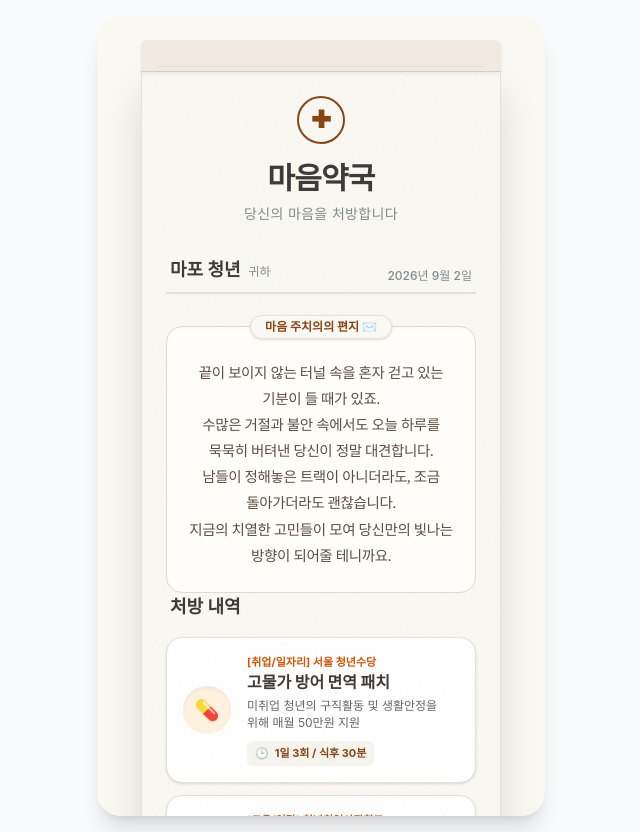
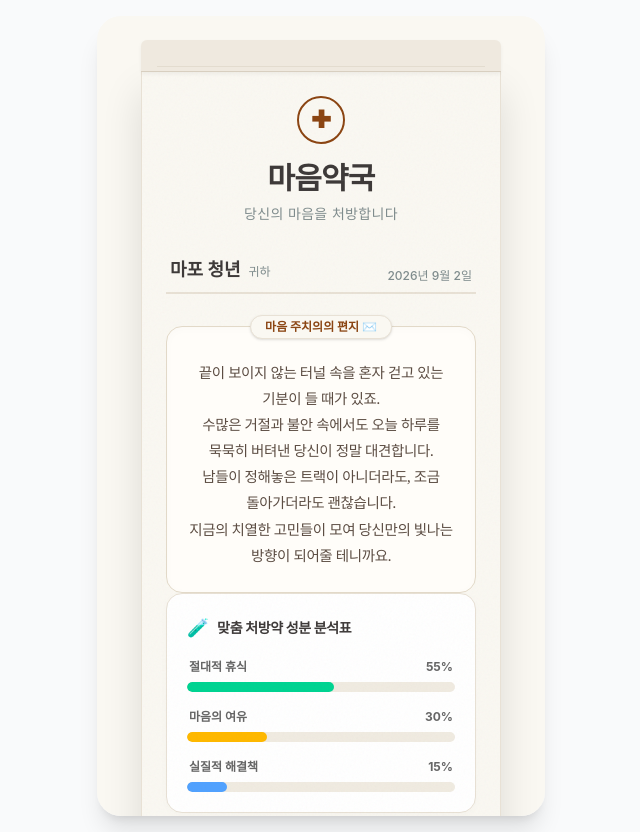
Before and after one commit to dayainow/youthrx-app, a React (Vite) app: page /1 in a window 1280 px wide. Shown: the whole page, without its empty margins (319-959 px from the left). Built offline with nearby package versions, Linux system fonts and the light colour scheme; a web font is replaced by a local one.

Commit message:
feat: add dynamic prescription ingredients chart to results

```diff
--- a/src/components/ResultScreen.tsx
+++ b/src/components/ResultScreen.tsx
@@ -55,6 +55,29 @@ export const ResultScreen = ({ policies, userEmotion, userConcern, onReset }: Pr
         <>아무렇지 않은 척 하루를 보냈지만, 혼자 남겨진 방 안에서 와르르 무너져 내릴 때가 있죠.<br/>버티느라 애쓰는 동안 정작 당신의 마음은 멍들어가고 있었을지도 모릅니다.<br/>이제는 괜찮은 척하지 않아도 좋습니다. 혼자 다 감당하지 않아도 괜찮아요.<br/>잠시 무거운 짐을 내려놓고 당신의 마음을 가장 먼저 돌보아 주세요.</>
       );
     }
+  };
+
+  const getIngredientData = () => {
+    if (userEmotion === '우울해') return [
+      { label: '따뜻한 위로', percent: 65, color: 'bg-rose-400' },
+      { label: '실질적 해결책', percent: 25, color: 'bg-blue-400' },
+      { label: '휴식 한 스푼', percent: 10, color: 'bg-emerald-400' },
+    ];
+    if (userEmotion === '지쳤어') return [
+      { label: '절대적 휴식', percent: 55, color: 'bg-emerald-400' },
+      { label: '마음의 여유', percent: 30, color: 'bg-amber-400' },
+      { label: '실질적 해결책', percent: 15, color: 'bg-blue-400' },
+    ];
+    if (userEmotion === '완벽해') return [
+      { label: '더 큰 도약', percent: 50, color: 'bg-indigo-400' },
+      { label: '자신감 충전', percent: 30, color: 'bg-amber-400' },
+      { label: '실질적 해결책', percent: 20, color: 'bg-blue-400' },
+    ];
+    return [
+      { label: '소소한 활력', percent: 45, color: 'bg-orange-400' },
+      { label: '따뜻한 공감', percent: 35, color: 'bg-rose-400' },
+      { label: '실질적 해결책', percent: 20, color: 'bg-blue-400' },
+    ];
   };
 
   const getDosageText = (idx: number) => {
@@ -119,6 +142,29 @@ export const ResultScreen = ({ policies, userEmotion, userConcern, onReset }: Pr
               <p className="mt-2 text-[14.5px] font-serif text-[#5C4D43] font-medium tracking-tight text-[#4A4543] leading-[1.8] break-keep tracking-tight text-center">
                 {getComfortLetter()}
               </p>
+            </div>
+
+            {/* Prescription Ingredients Chart */}
+            <div className="mb-8 bg-white border border-[#E8E1D5] rounded-2xl p-5 shadow-[0_2px_10px_rgba(0,0,0,0.02)]">
+              <h3 className="font-bold text-[14px] text-[#3E3A39] mb-4 flex items-center tracking-tight">
+                <span className="mr-2 text-lg">🧪</span> 맞춤 처방약 성분 분석표
+              </h3>
+              <div className="space-y-4">
+                {getIngredientData().map((item, i) => (
+                  <div key={i}>
+                    <div className="flex justify-between text-[12px] font-bold text-[#666] mb-1.5 px-0.5">
+                      <span>{item.label}</span>
+                      <span>{item.percent}%</span>
+                    </div>
+                    <div className="w-full bg-[#F0EBE1] rounded-full h-2.5 overflow-hidden">
+                      <div
+                        className={`h-2.5 rounded-full ${item.color}`}
+                        style={{ width: `${item.percent}%` }}
+                      ></div>
+                    </div>
+                  </div>
+                ))}
+              </div>
             </div>
 
             {/* Prescription List (Toss Style) */}
--- a/src/pages/MobileResultPage.tsx
+++ b/src/pages/MobileResultPage.tsx
@@ -41,6 +41,29 @@ export const MobileResultPage = () => {
         <>아무렇지 않은 척 하루를 보냈지만, 혼자 남겨진 방 안에서 와르르 무너져 내릴 때가 있죠.<br/>버티느라 애쓰는 동안 정작 당신의 마음은 멍들어가고 있었을지도 모릅니다.<br/>이제는 괜찮은 척하지 않아도 좋습니다. 혼자 다 감당하지 않아도 괜찮아요.<br/>잠시 무거운 짐을 내려놓고 당신의 마음을 가장 먼저 돌보아 주세요.</>
       );
     }
+  };
+
+  const getIngredientData = () => {
+    if (userEmotion === '우울해') return [
+      { label: '따뜻한 위로', percent: 65, color: 'bg-rose-400' },
+      { label: '실질적 해결책', percent: 25, color: 'bg-blue-400' },
+      { label: '휴식 한 스푼', percent: 10, color: 'bg-emerald-400' },
+    ];
+    if (userEmotion === '지쳤어') return [
+      { label: '절대적 휴식', percent: 55, color: 'bg-emerald-400' },
+      { label: '마음의 여유', percent: 30, color: 'bg-amber-400' },
+      { label: '실질적 해결책', percent: 15, color: 'bg-blue-400' },
+    ];
+    if (userEmotion === '완벽해') return [
+      { label: '더 큰 도약', percent: 50, color: 'bg-indigo-400' },
+      { label: '자신감 충전', percent: 30, color: 'bg-amber-400' },
+      { label: '실질적 해결책', percent: 20, color: 'bg-blue-400' },
+    ];
+    return [
+      { label: '소소한 활력', percent: 45, color: 'bg-orange-400' },
+      { label: '따뜻한 공감', percent: 35, color: 'bg-rose-400' },
+      { label: '실질적 해결책', percent: 20, color: 'bg-blue-400' },
+    ];
   };
 
   const getDosageText = (idx: number) => {
@@ -142,6 +165,29 @@ export const MobileResultPage = () => {
                   </p>
                 </div>
 
+                {/* Prescription Ingredients Chart */}
+                <div className="mb-8 bg-white border border-[#E8E1D5] rounded-2xl p-5 shadow-[0_2px_10px_rgba(0,0,0,0.02)]">
+                  <h3 className="font-bold text-[14px] text-[#3E3A39] mb-4 flex items-center tracking-tight">
+                    <span className="mr-2 text-lg">🧪</span> 맞춤 처방약 성분 분석표
+                  </h3>
+                  <div className="space-y-4">
+                    {getIngredientData().map((item, i) => (
+                      <div key={i}>
+                        <div className="flex justify-between text-[12px] font-bold text-[#666] mb-1.5 px-0.5">
+                          <span>{item.label}</span>
+                          <span>{item.percent}%</span>
+                        </div>
+                        <div className="w-full bg-[#F0EBE1] rounded-full h-2.5 overflow-hidden">
+                          <div
+                            className={`h-2.5 rounded-full ${item.color}`}
+                            style={{ width: `${item.percent}%` }}
+                          ></div>
+                        </div>
+                      </div>
+                    ))}
+                  </div>
+                </div>
+
                 {/* Prescription List */}
                 <div className="mb-2">
                   <h3 className="font-bold text-lg text-[#3E3A39] mb-4 px-1">처방 내역</h3>
```
